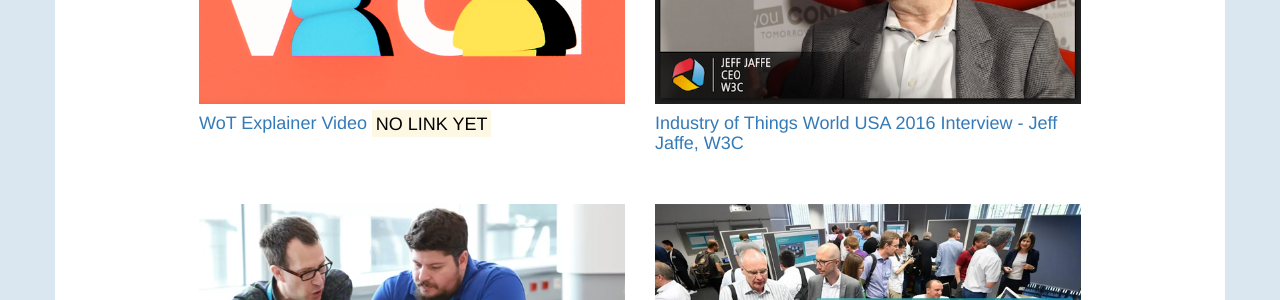
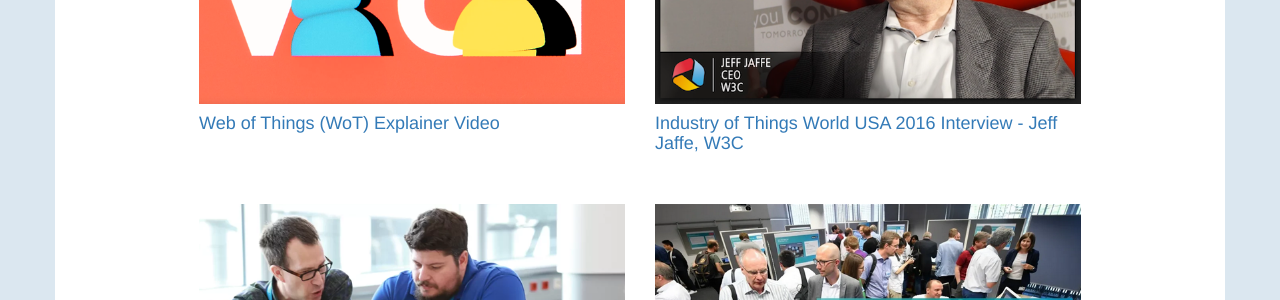
Before and after one commit to w3c/wot-marketing, a Jekyll site: the page built from docs/videos/index.html, in a window 1280 px wide. Shown: the part 385-685 px from the top of the page. Built offline with Jekyll 4.4.1, drawn with Linux system fonts in a browser that asks for light colours; nearby versions of some CDN libraries.

Commit message:
fix: add explainer video link

```diff
--- a/docs/videos/index.html
+++ b/docs/videos/index.html
@@ -10,9 +10,9 @@
 
     <div class="row">
         <div class="col-md-6">
-			<a target="_blank" href="#">
+			<a target="_blank" href="https://www.youtube.com/watch?v=WMFXg-kni0U">
 				<img class="img-responsive" style="min-width: 180px; width: 100%" src="{{'images/video-thumbnail-wot-explainer.png' | relative_url }}" alt="WoT Video" />
-				<h4>WoT Explainer Video <mark>NO LINK YET</mark></h4>
+				<h4>Web of Things (WoT) Explainer Video</h4>
 			</a>
         </div>
         <div class="col-md-6">
```
